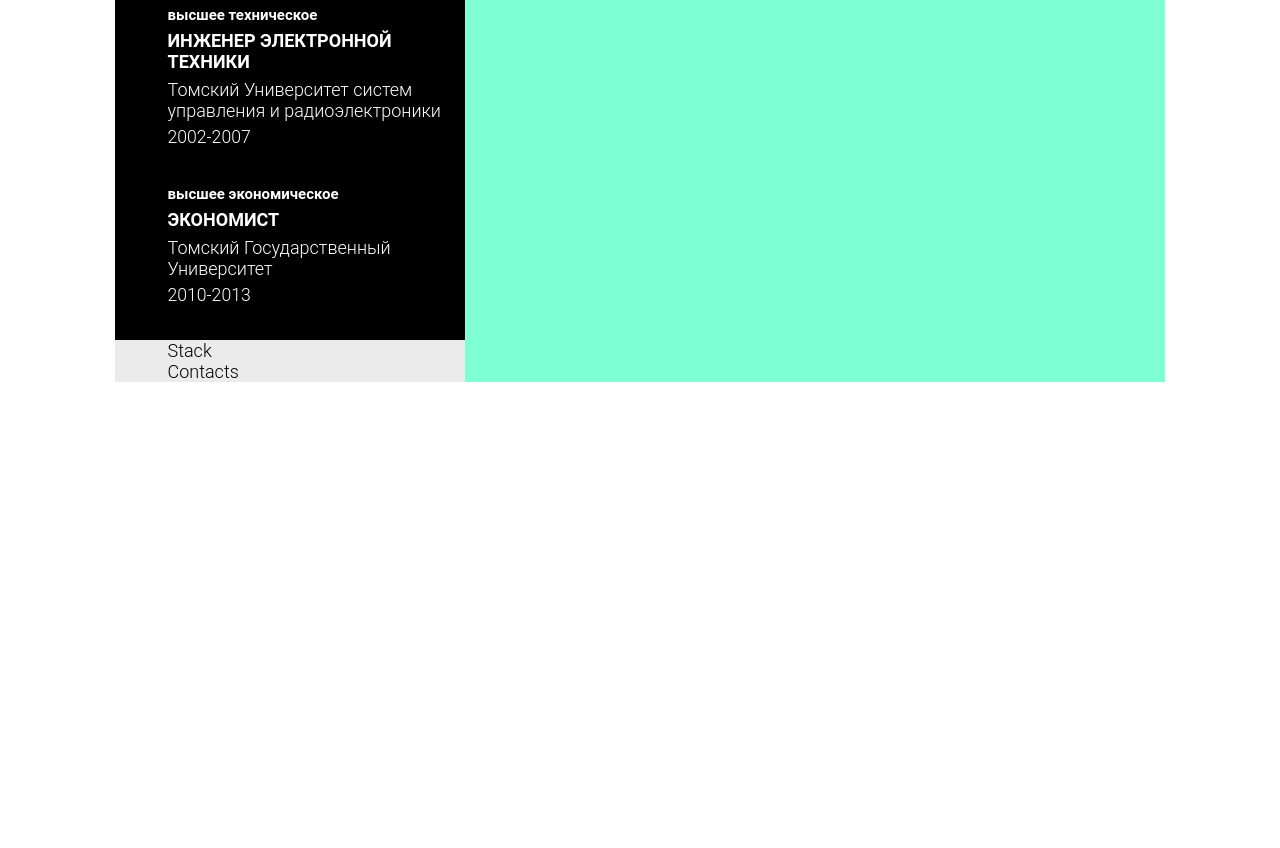
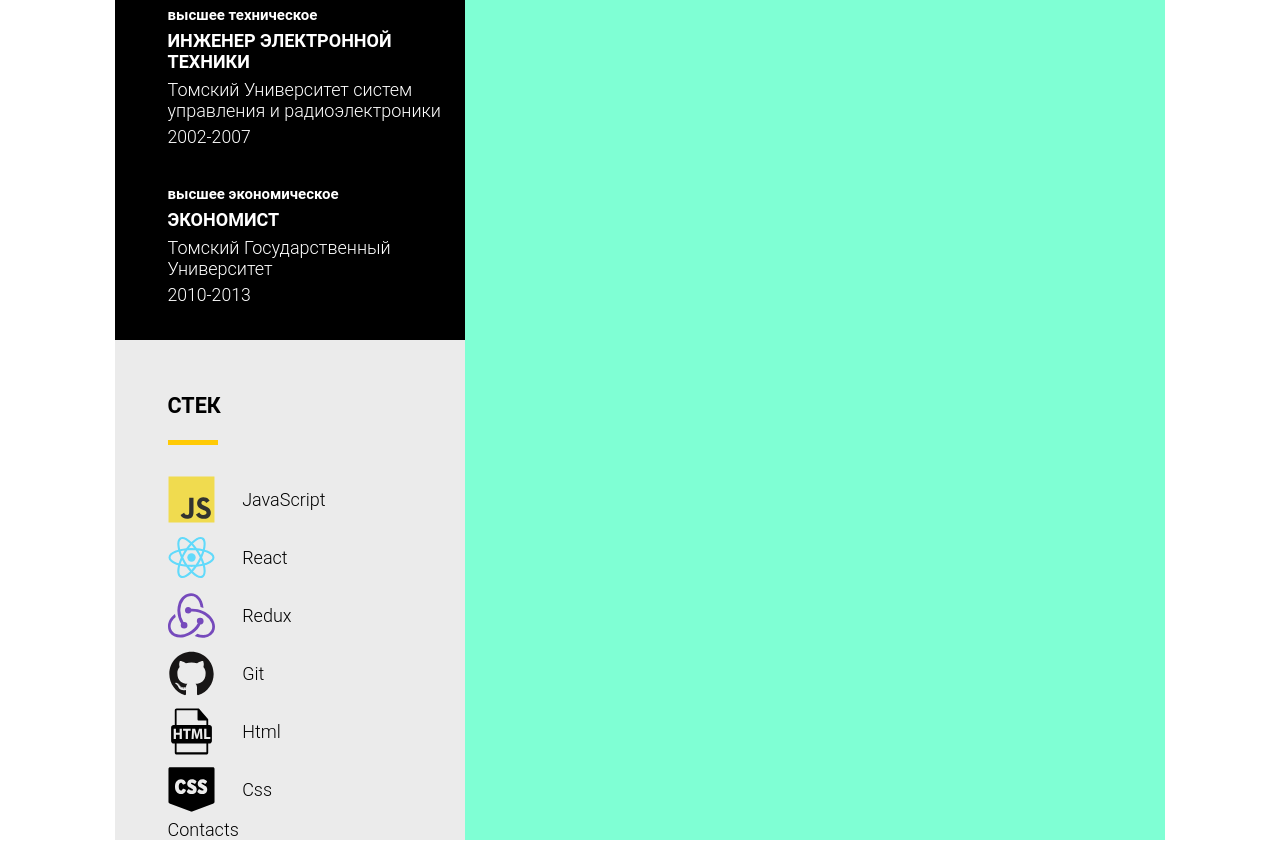
Before and after one commit to AlexDDK/myReactCv, a React app: page / in a window 1280 px wide. Shown: the part 564-1412 px from the top of the page. Before the commit the page ends 954 px from the top, so only its background shows below. Built offline with nearby package versions, Linux system fonts and the light colour scheme.

Commit message:
feat: add stack

```diff
--- a/components/edu/edu.module.css
+++ b/components/edu/edu.module.css
@@ -31,7 +31,7 @@
 }
 
 .container h3 {
-    font-size: calc(5px + 12 * (100vw/1050));
+    font-size: calc(4px + 11 * (100vw/1050));
     text-transform: uppercase;
     font-weight: bold;
     margin: 0.5vw 0;
--- /dev/null
+++ b/components/skill/Skill.js
@@ -0,0 +1,12 @@
+import React from 'react'
+import styles from './skill.module.css'
+
+export default function Skill(props) {
+    const {img, title} = props;
+  return (
+    <div className={styles.container} >
+        <img src={img} className={styles.img}/>
+        <div className={styles.title}>{title}</div>
+    </div>
+  )
+}
--- /dev/null
+++ b/components/skill/skill.module.css
@@ -0,0 +1,29 @@
+.container {
+    display: flex;
+    align-items: center;
+    padding-top: 2%;
+    padding-bottom: 2%;
+}
+
+.img {
+    width: 17%;
+}
+
+.title {
+    margin-left: 10%;
+    transition: 1s;
+}
+
+.title:hover {
+    transform: scale(1.5);
+    font-weight: 400;
+}
+
+img.img {
+    -webkit-transition: -webkit-transform 1s ease-in-out;
+    transition: transform 1s ease-in-out;
+  }
+  img.img:hover {
+    -webkit-transform: rotate(360deg);
+    transform: rotate(360deg);
+  }
--- a/components/stack/Stack.js
+++ b/components/stack/Stack.js
@@ -1,11 +1,28 @@
 import React from 'react'
+import RectRight from '../rectangles/RectRight'
 import styles from './stack.module.css'
-
+import iconReact from '../../src/img/react-original.svg'
+import iconRedux from '../../src/img/redux-original.svg'
+import iconJs from '../../src/img/javascript-original.svg'
+import iconGit from '../../src/img/github-original.svg'
+import iconHtml from '../../src/img/html-or.svg'
+import iconCss from '../../src/img/css-or.svg'
+import Skill from '../skill/Skill'
 
 export default function Stack() {
   return (
     <div className={styles.container} >
-        Stack
+        <h2>стек</h2>
+        <RectRight />
+      <div className={styles.stackContainer}>
+        <Skill img={iconJs} title='JavaScript'/>
+        <Skill img={iconReact} title='React' />
+        <Skill img={iconRedux} title='Redux' />
+        <Skill img={iconGit} title='Git' />
+        <Skill img={iconHtml} title='Html' />
+        <Skill img={iconCss} title='Css' />
+
+      </div>
     </div>
-  )
+    )
 }
--- a/components/stack/stack.module.css
+++ b/components/stack/stack.module.css
@@ -1,5 +1,41 @@
 .container {
-    width: 85%;
     background-color: #ebebeb;
     padding-left: 15%;
+    padding-top: 15%;
+    padding-right: 6%;
 }
+
+
+.container h2 {
+    font-size: larger;
+    text-transform: uppercase;
+    font-weight: bold;
+    margin: 0;
+    margin-bottom: 8%;
+}
+
+/* .container h3 {
+    font-size: calc(5px + 12 * (100vw/1050));
+    text-transform: uppercase;
+    font-weight: bold;
+    margin: 0.5vw 0;
+} */
+
+.stackContainer {
+    margin-top: 2vw;
+    display: flex;
+    flex-direction: column;
+}
+
+.title {
+    display: flex;
+    align-items: center;
+    padding-left: 10%;
+}
+
+
+@media (min-width: 1050px) {
+
+
+
+}
```
Also changed, not shown: src/img/css-or.svg (added), src/img/github-original.svg (added), src/img/html-or.svg (added), src/img/javascript-original.svg (added), src/img/react-original.svg (added), src/img/redux-original.svg (added).
